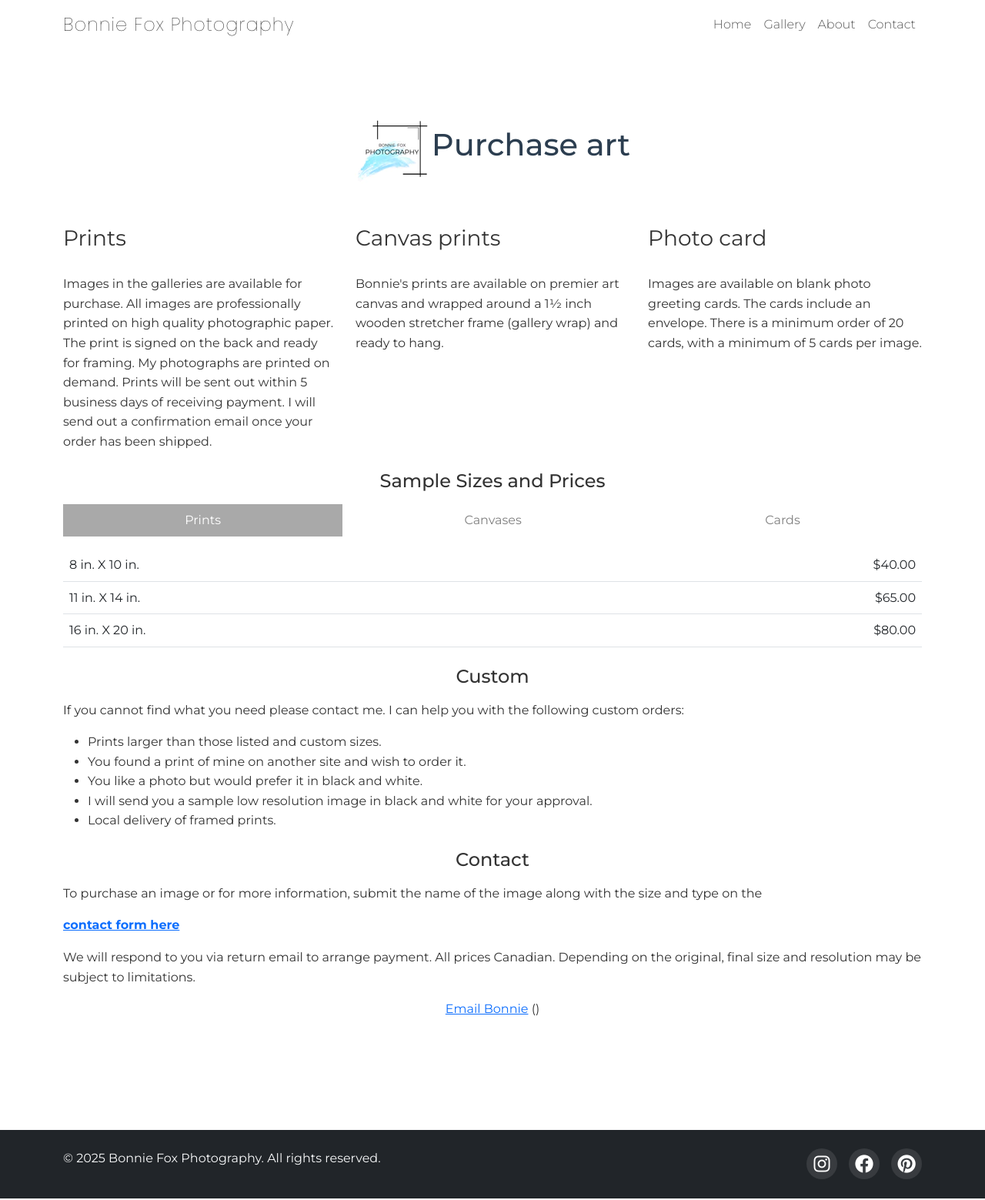
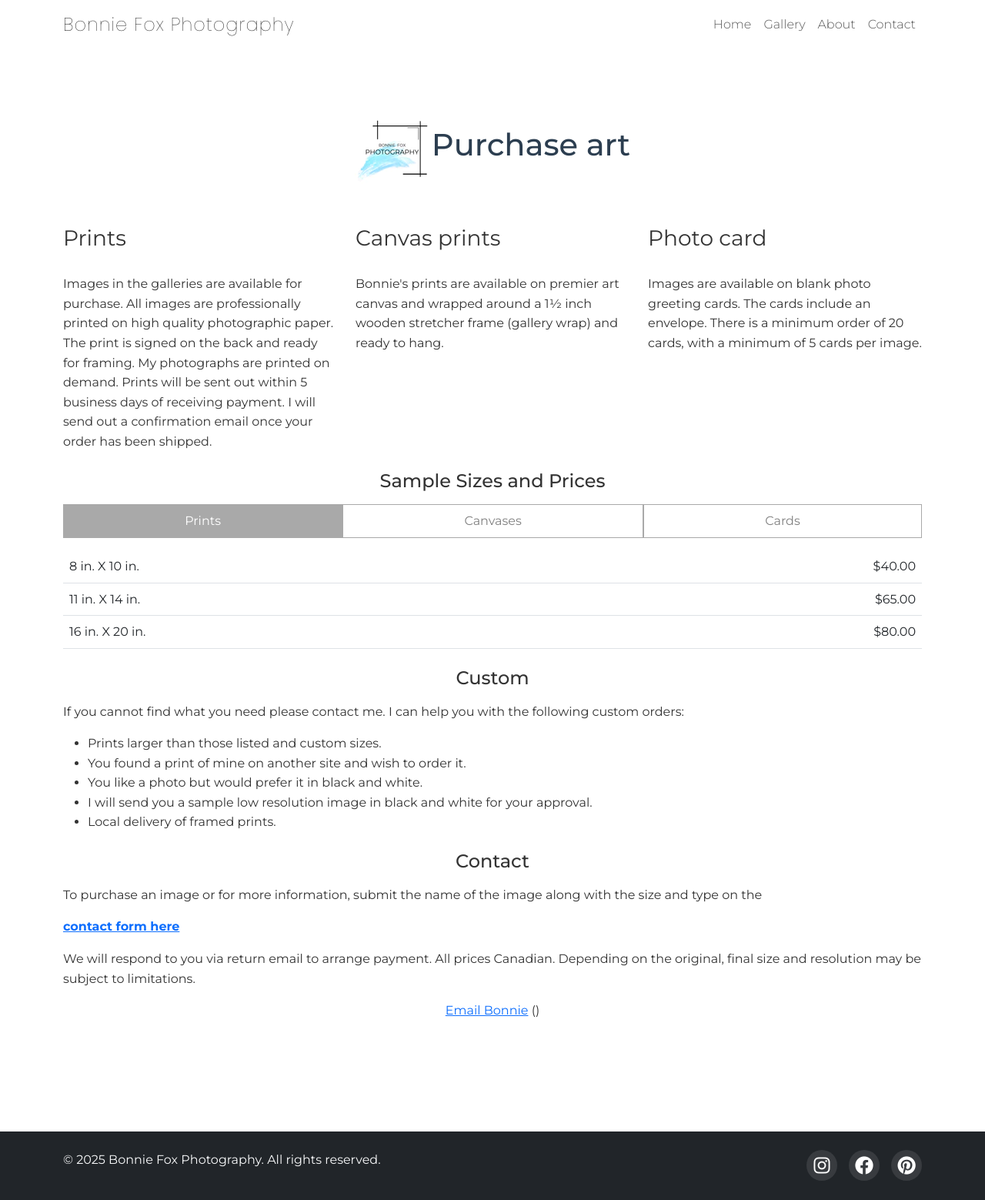
Before and after one commit to JakeDFox/photography-site, a Jekyll site: the page built from contact.html, in a window 1280 px wide. Shown: the whole page at 77% size. Built offline with Jekyll 4.4.1, drawn with Linux system fonts in a browser that asks for light colours.

Commit message:
contact page

```diff
--- a/assets/css/main.css
+++ b/assets/css/main.css
@@ -912,6 +912,7 @@ p.feature-text, .about-text p {
     background: white;
     color: gray;
     border-radius: 0 !important;
+    border: 1px solid darkgray;
 }
 .nav-pills .nav-link.active, .nav-pills .show>.nav-link {
     color: var(--bs-nav-pills-link-active-color);
```
